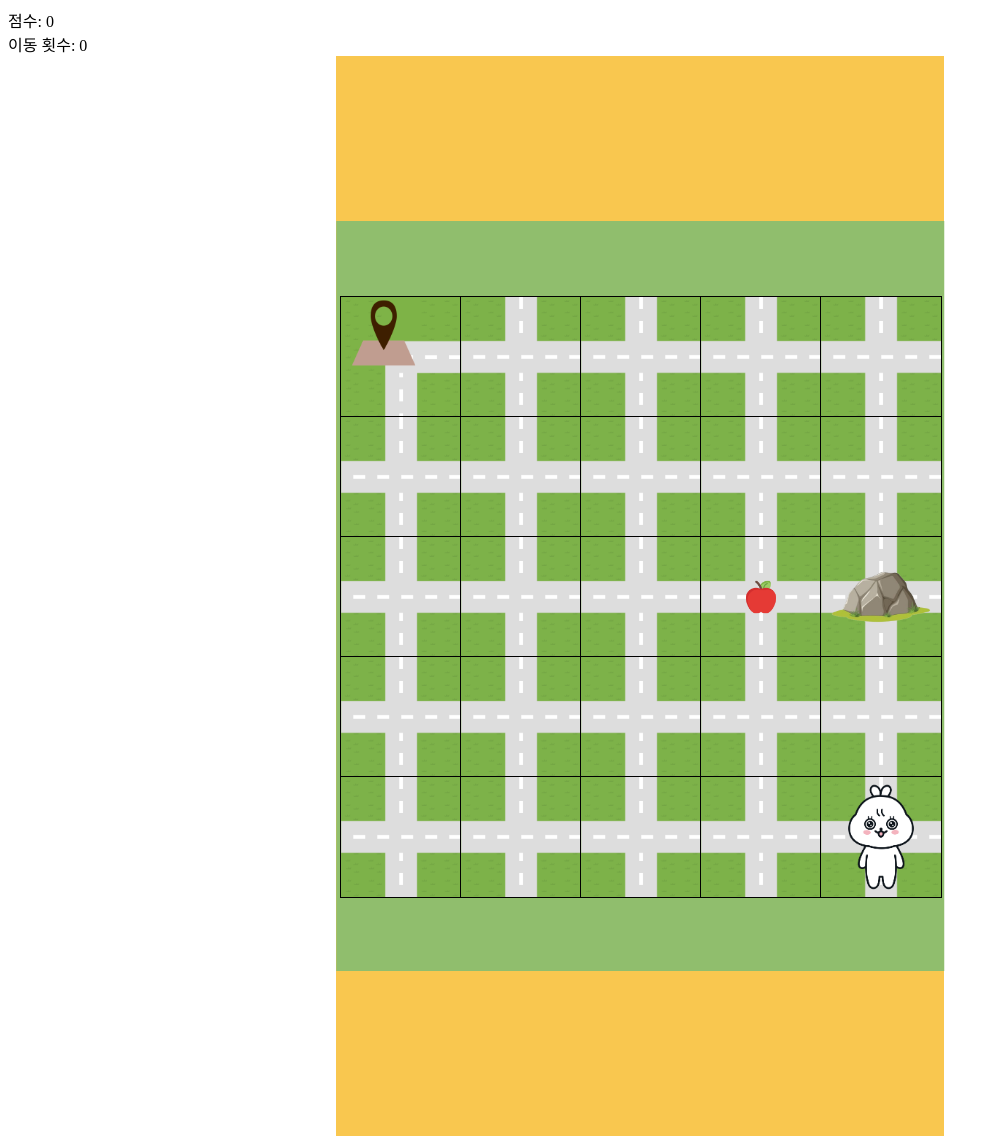
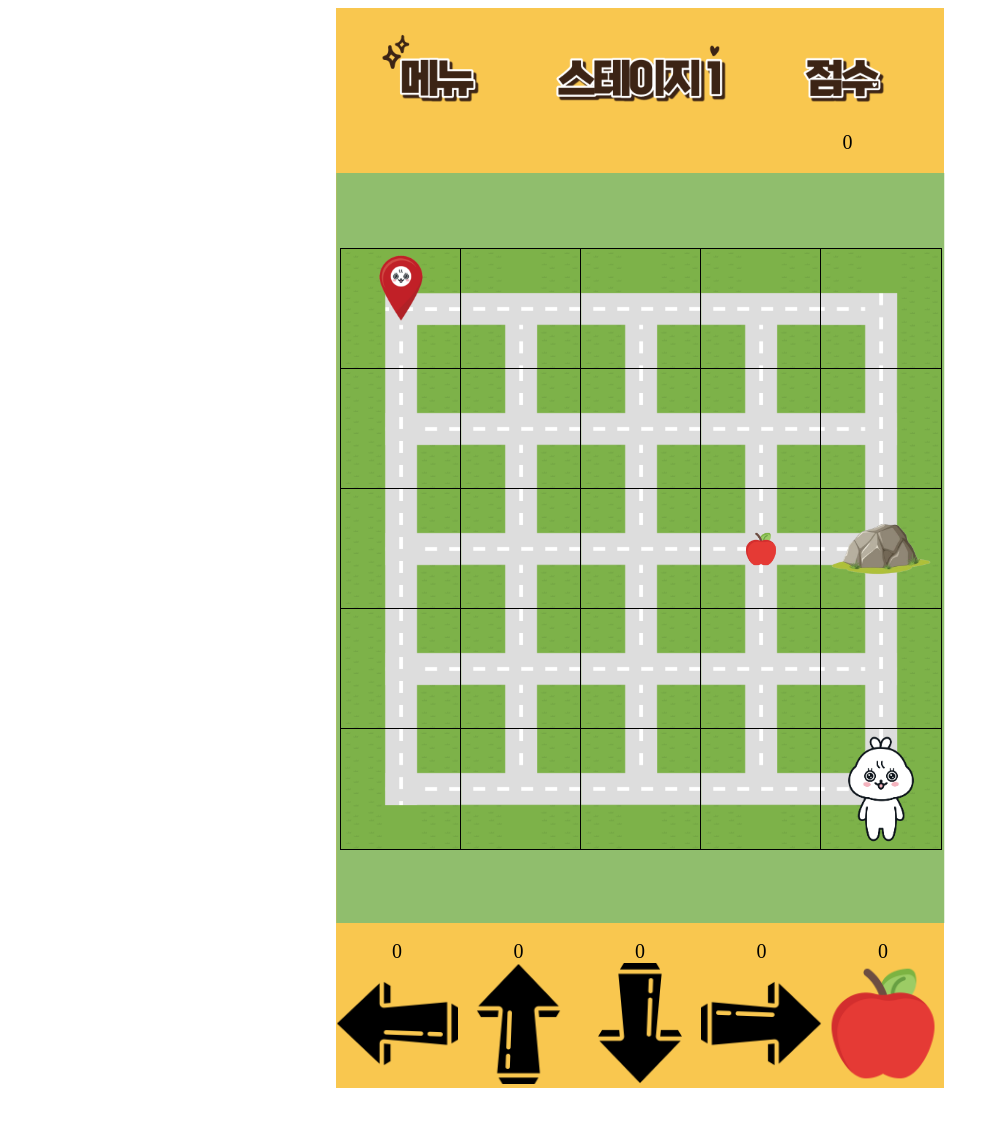
Before and after one commit to chunjae-Big-4/Coding-Educational-Kit-Project, a Flask app: page / in a window 1280 px wide. Shown: the whole page, without its empty margins (0-999 px from the left). After the commit the page ends 1088 px from the top, so only its background shows below. Run offline with Flask 3, Linux system fonts and the light colour scheme.

Commit message:
코드 병합

```diff
--- a/web/static/css/style.css
+++ b/web/static/css/style.css
@@ -8,6 +8,62 @@
   padding: 0;
   border: none;
   z-index: 1;
+}
+.top-container {
+  display: flex; /* Flexbox 레이아웃 적용 */
+  width: 100%; /* 컨테이너의 너비는 100%로 설정 */
+  height: 33.33vh; /* 높이를 뷰포트의 33.33%로 설정 */
+  /* 뷰포트: 웹페이지가 사용자에게 보여지는 영역 */
+}
+/* 상단 각 이미지를 감싸는 div 스타일 */
+.image-container {
+  position: relative;
+  flex: 1;
+  overflow: hidden;
+  background-color: transparent;
+}
+/* 상단 이미지 스타일 */
+.top-image {
+  margin-top: -30px;
+  width: 100%;
+  height: auto;
+  vertical-align: middle;
+  background-color: transparent;
+}
+/* 하단 컨테이너 스타일 */
+.bottom-container {
+  display: flex;
+  position: absolute; /* 절대 위치를 사용하여 조절 */
+  bottom: 0; /* 부모 요소의 맨 아래에 위치하도록 설정 */
+  width: 100%;
+  height: auto;
+}
+/* 하단 각 이미지를 감싸는 div 스타일 */
+.bottom-image-container {
+  flex: 1; /* 5개의 아이템이 각각 동일한 공간을 차지하도록 설정 */
+  overflow: hidden; /* 이미지가 컨테이너 밖으로 넘어가지 않도록 설정 */
+  position: relative;
+  background-color: transparent;
+}
+/* 하단 이미지 스타일 */
+.bottom-image {
+  width: 100%; /* 이미지가 컨테이너의 전체 너비를 차지하도록 설정 */
+  height: auto; /* 이미지 비율 유지 */
+}
+/* 점수 텍스트 스타일 */
+.score-text {
+  position: absolute;
+  width: 100%;
+  margin-top: -50px;
+  text-align: center;
+  left: 5px;
+  font-size: 20px;
+  z-index: 100;
+}
+/* 방향 텍스트 스타일 */
+.direction-text {
+  text-align: center;
+  font-size: 20px;
 }
 /* 중앙 배경 설정 */
 .mainback {
@@ -38,7 +94,7 @@
     width: 120px;
     height: 120px;
     border: 1px solid black;
-    background-image: url('https://github.com/chunjae-Big-4/Coding-Educational-Kit-Project/blob/main/img/%EA%B8%B8.png?raw=true'); /* 이미지 경로 */
+    background-image: url('https://github.com/chunjae-Big-4/Coding-Educational-Kit-Project/blob/main/img/%EA%B8%B8.png?raw=true');
     background-size: cover;
     background-position: center;
 }
@@ -56,12 +112,64 @@
     transform: translate(-50%, -50%);
 }
 .target {
-    background-image: url('https://github.com/chunjae-Big-4/Coding-Educational-Kit-Project/blob/main/img/%EB%8F%84%EC%B0%A9%EC%A7%802.png?raw=true');
+    background-image: url('https://github.com/chunjae-Big-4/Coding-Educational-Kit-Project/blob/main/img/%EB%8F%84%EC%B0%A9%EC%A7%803.png?raw=true');
     background-color: red; /* 이미지 로드 실패시 빨간색으로 표시 */
     width: 100%;
     height: 100%;
     background-size: cover;
     background-position: center;
+}
+.left-path {
+  background-image: url('https://github.com/chunjae-Big-4/Coding-Educational-Kit-Project/blob/main/img/%EC%99%BC%EC%AA%BD%EA%B8%B8.png?raw=true');
+  width: 100%;
+  height: 100%;
+  background-size: cover;
+  background-position: center;
+}
+.right-path {
+  background-image: url('https://github.com/chunjae-Big-4/Coding-Educational-Kit-Project/blob/main/img/%EC%98%A4%EB%A5%B8%EC%AA%BD%EA%B8%B8.png?raw=true');
+  width: 100%;
+  height: 100%;
+  background-size: cover;
+  background-position: center;
+}
+.downward-path {
+  background-image: url('https://github.com/chunjae-Big-4/Coding-Educational-Kit-Project/blob/main/img/%EC%95%84%EB%9E%AB%EA%B8%B8.png?raw=true');
+  width: 100%;
+  height: 100%;
+  background-size: cover;
+  background-position: center;
+}
+.upward-path {
+  background-image: url('https://github.com/chunjae-Big-4/Coding-Educational-Kit-Project/blob/main/img/%EC%9C%97%EA%B8%B8.png?raw=true');
+  width: 100%;
+  height: 100%;
+  background-size: cover;
+  background-position: center;
+}
+/* 오른쪽 아래 */
+.side-path-1 {
+  background-image: url('https://github.com/chunjae-Big-4/Coding-Educational-Kit-Project/blob/main/img/side-path-1.png?raw=true');
+  width: 100%;
+  height: 100%;
+  background-size: cover;
+  background-position: center;
+}
+/* 왼쪽 아래 */
+.side-path-2 {
+  background-image: url('https://github.com/chunjae-Big-4/Coding-Educational-Kit-Project/blob/main/img/side-path-2.png?raw=true');
+  width: 100%;
+  height: 100%;
+  background-size: cover;
+  background-position: center;
+}
+/* 오른쪽 위 */
+.side-path-3 {
+  background-image: url('https://github.com/chunjae-Big-4/Coding-Educational-Kit-Project/blob/main/img/side-path-3.png?raw=true');
+  width: 100%;
+  height: 100%;
+  background-size: cover;
+  background-position: center;
 }
 .apple {
     position: absolute;
--- a/web/static/js/func.js
+++ b/web/static/js/func.js
@@ -3,8 +3,40 @@ let playerPosition = { x: 4, y: 4 }; // 플레이어 시작
 let applePosition = { x: 3, y: 2 }; // 사과 위치
 const rockPosition = { x: 4, y: 2 }; // 바위 위치
 const targetPosition = { x: 0, y: 0 }; // 목표 위치
+// 사이드 길
+const rightPathPosition = [
+    { x: 4, y: 1 },
+    { x: 4, y: 2 },
+    { x: 4, y: 3 }
+  ];
+const leftPathPosition = [
+    { x: 0, y: 1 },
+    { x: 0, y: 2 },
+    { x: 0, y: 3 }
+];
+const downwardPathPosition = [
+    { x: 1, y: 4 },
+    { x: 2, y: 4 },
+    { x: 3, y: 4 }
+];
+const upwardPathPosition = [
+    { x: 1, y: 0 },
+    { x: 2, y: 0 },
+    { x: 3, y: 0 }
+];
+// 모퉁이
+const sidePosition1 = { x: 4, y: 4 }; // 오른쪽 아래
+const sidePosition2 = { x: 0, y: 4 }; // 왼쪽 아래
+const sidePosition3 = { x: 4, y: 0 }; // 오른쪽 위
+
 let score = 0; // 점수
 let moveCount = 0; // 이동 횟수
+let moveCounts = {
+    left: 0,
+    right: 0,
+    up: 0,
+    down: 0
+ };
 let isGameOver = false; // 종료를 위한 체크
 
 // 이동 점수 시스템
@@ -16,12 +48,12 @@ function updateScore(points) {
     }
 
     score += points;
-    document.getElementById('scoreboard').innerText = `점수: ${score}`;
+    document.getElementById('scoreboard').innerText = `${score}`;
 }
 
 // 이동횟수 카운트
 function updateMoveCount() {
-    document.getElementById('moveCount').innerText = `이동 횟수: ${moveCount}`;
+    document.getElementById('moveCount').innerText = `${moveCount}`;
 }
 
 // 추가 보너스 점수 시스템
@@ -79,9 +111,71 @@ function drawMaze() {
                 cell.appendChild(rock);
             }
 
+            // 왼쪽 길 위치
+            leftPathPosition.forEach(position => {
+                if (position.x === j && position.y === i) {
+                    const leftPath = document.createElement('div');
+                    leftPath.className = 'left-path';
+                    cell.appendChild(leftPath);
+                }
+            });
+            // 오른쪽 길 위치
+            rightPathPosition.forEach(position => {
+                if (position.x === j && position.y === i) {
+                    const rightPath = document.createElement('div');
+                    rightPath.className = 'right-path';
+                    cell.appendChild(rightPath);
+                }
+            });
+            // 위쪽 길 위치
+            upwardPathPosition.forEach(position => {
+                if (position.x === j && position.y === i) {
+                    const upwardPath = document.createElement('div');
+                    upwardPath.className = 'upward-path';
+                    cell.appendChild(upwardPath);
+                }
+            });
+            // 아래쪽 길 위치
+            downwardPathPosition.forEach(position => {
+                if (position.x === j && position.y === i) {
+                    const downwardPath = document.createElement('div');
+                    downwardPath.className = 'downward-path';
+                    cell.appendChild(downwardPath);
+                }
+            });
+
+            // 모퉁이 길 위치 1
+            if (sidePosition1.x === j && sidePosition1.y === i) {
+                const side1 = document.createElement('div');
+                side1.className = 'side-path-1';
+                cell.appendChild(side1);
+            }
+
+            // 모퉁이 길 위치 2
+            if (sidePosition2.x === j && sidePosition2.y === i) {
+                const side2 = document.createElement('div');
+                side2.className = 'side-path-2';
+                cell.appendChild(side2);
+            }
+
+            // 모퉁이 길 위치 3
+            if (sidePosition3.x === j && sidePosition3.y === i) {
+                const side3 = document.createElement('div');
+                side3.className = 'side-path-3';
+                cell.appendChild(side3);
+            }
+
             maze.appendChild(cell);
         }
     }
+}
+
+// 방향 이동 횟수 카운트
+function updateMoveCounts() {
+    document.getElementById('leftMoves').innerText = moveCounts.left;
+    document.getElementById('rightMoves').innerText = moveCounts.right;
+    document.getElementById('upMoves').innerText = moveCounts.up;
+    document.getElementById('downMoves').innerText = moveCounts.down;
 }
 
 function movePlayer(direction, number) {
@@ -129,14 +223,18 @@ function movePlayer(direction, number) {
             }
             else roadPopup();
             break;
+        case 'none' :
+            console.log("아직 인식되지않음");
         default:
             console.log("잘못된 방향이 인식됨");
             break;
     }
 
     if (validMove) {
+        moveCounts[direction]++; // 해당 방향의 이동 횟수를 증가
         moveCount += 1; // 이동할 때마다 횟수를 증가
-        updateMoveCount(); // 이동 횟수 업데이트
+        updateMoveCounts(); // 이동 횟수 업데이트
+        updateMoveCount(); // 총 이동 횟수 업데이트
         updateScore(-1); // 점수 차감
     }
 
@@ -206,7 +304,10 @@ function roadPopup() {
 }
 
 // MAP 그림
-window.onload = drawMaze;
+window.onload = function() {
+    drawMaze();
+    updateMoveCounts();
+};
 
 async function getDirectionFromServer() {
     try {
--- a/web/templates/index.html
+++ b/web/templates/index.html
@@ -2,17 +2,49 @@
 <html lang="ko">
 <head>
     <meta charset="UTF-8">
+    <meta name="viewport" content="width=device-width, initial-scale=1.0">
     <title> 보니 보니 어딜 보니 </title>
     <link rel="stylesheet" type="text/css" href="/static/css/style.css">
 </head>
 <body>
-    <div id="gameInfo">
-        <div id="scoreboard">점수: 0</div> <!-- 점수판 -->
-        <div id="moveCount">이동 횟수: 0</div> <!-- 이동 횟수 -->
+    <div id="background_map" class="background">
+        <div class="top-container">
+            <div class="image-container">
+                <a href="https://www.naver.com/"> <!-- 주소값을 메인 html로 변경하기 -->
+                    <img src="https://github.com/chunjae-Big-4/Coding-Educational-Kit-Project/blob/main/img/%EB%A9%94%EB%89%B44.png?raw=true" alt="메뉴" class="top-image">
+                </a></div>
+            <div class="image-container">
+                <img src="https://github.com/chunjae-Big-4/Coding-Educational-Kit-Project/blob/main/img/%EC%8A%A4%ED%85%8C%EC%9D%B4%EC%A7%803.png?raw=true" alt="스테이지" class="top-image"></div>
+            <div class="image-container">
+                <img src="https://github.com/chunjae-Big-4/Coding-Educational-Kit-Project/blob/main/img/%EC%A0%90%EC%88%984.png?raw=true" alt="점수" class="top-image">
+                <div id="scoreboard" class="score-text"> 0 </div></div>
+        </div>
+    <div id="main_back" class="mainback"></div>
+    <div id="maze" class="grid"></div>
+    <div id="moveCounts">
+        <div class="bottom-container">
+            <div class="bottom-image-container">
+                <div class="direction-text"><span id="leftMoves">0</span></div>
+                <img src="https://github.com/chunjae-Big-4/Coding-Educational-Kit-Project/blob/main/img/%EC%99%BC%EC%AA%BD.png?raw=true" alt="왼쪽" class="bottom-image">
+            </div>
+            <div class="bottom-image-container">
+                <div class="direction-text"><span id="upMoves">0</span></div>
+                <img src="https://github.com/chunjae-Big-4/Coding-Educational-Kit-Project/blob/main/img/%EC%9C%84.png?raw=true" alt="위" class="bottom-image">
+            </div>
+            <div class="bottom-image-container">
+                <div class="direction-text"><span id="downMoves">0</span></div>
+                <img src="https://github.com/chunjae-Big-4/Coding-Educational-Kit-Project/blob/main/img/%EC%95%84%EB%9E%98.png?raw=true" alt="아래" class="bottom-image">
+            </div>
+            <div class="bottom-image-container">
+                <div class="direction-text"><span id="rightMoves">0</span></div>
+                <img src="https://github.com/chunjae-Big-4/Coding-Educational-Kit-Project/blob/main/img/%EC%98%A4%EB%A5%B8%EC%AA%BD.png?raw=true" alt="오른쪽" class="bottom-image">
+            </div>
+            <div class="bottom-image-container">
+                <div id="moveCount" class="direction-text">0</div>
+                <img src="https://github.com/chunjae-Big-4/Coding-Educational-Kit-Project/blob/main/img/%EC%82%AC%EA%B3%BC.png?raw=true" alt="총횟수" class="bottom-image">
+            </div>
+        </div>
     </div>
-    <div id="background_map" class="background">
-        <div id="main_ back" class="mainback"></div>
-        <div id="maze" class="grid"></div>
     </div>
 
     </div>
```
